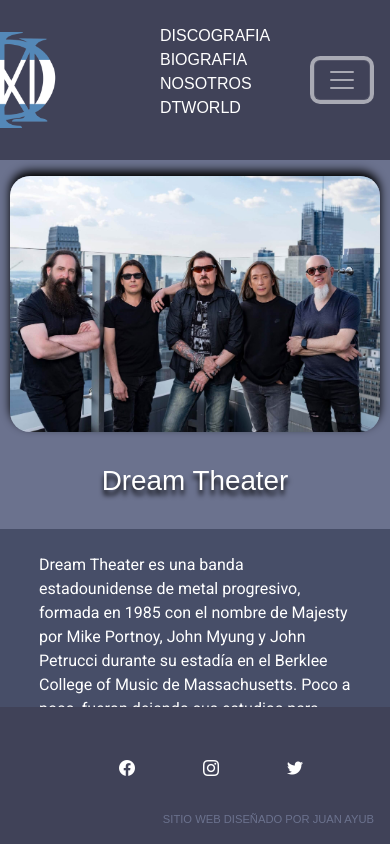
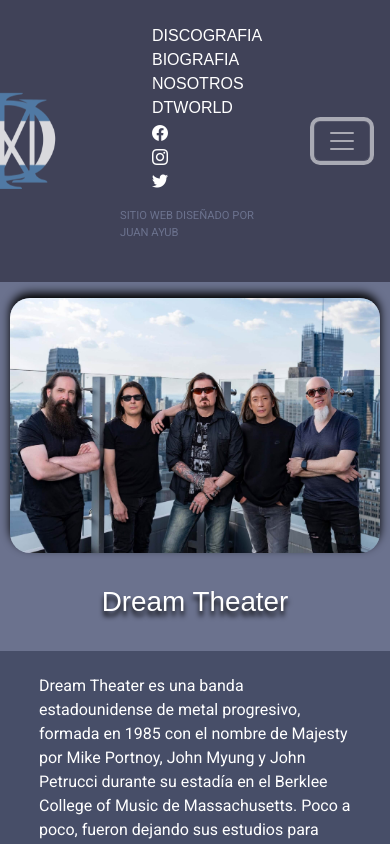
Before and after one commit to jumaay/dtarg.github.io, a plain HTML site: page pages/biografia.html in a window 390 px wide. Both pictures are taken after a click on the button "Toggle navigation". Shown: the top 844 px of the page. Drawn offline with nearby package versions, Linux system fonts and the light colour scheme; a web font is replaced by a local one.

Commit message:
footer css fix 2

```diff
--- a/css/styles.css
+++ b/css/styles.css
@@ -63,6 +63,16 @@
 nav .navLinksBurger{
     display: none;
     list-style: none;
+}
+
+nav .navLinksBurger img{
+    width: 1rem;
+}
+
+nav .collapse .p-4 p{
+    font-family: 'Roboto', sans-serif;
+    color: #6B728E;
+    font-size: 0.7rem;
 }
 
 nav .navLinksBurger li a{
@@ -138,6 +148,12 @@
     margin: auto 1rem 1rem auto;
     font-size: 0.7rem;
     color: #6B728E;
+}
+
+@media screen and (max-width: 600px) {
+    footer{
+        display: none;
+    }
 }
 
 /* BODY STYLES */
--- a/pages/biografia.html
+++ b/pages/biografia.html
@@ -38,7 +38,11 @@
                             <li><a href="../pages/biografia.html">BIOGRAFIA</a></li>
                             <li><a href="../pages/nosotros.html">NOSOTROS</a></li>
                             <li><a href="../pages/dtworld.html">DTWORLD</a></li>
+                            <li><a href="https://www.facebook.com/DreamTheaterArgentinaOficial" target="_blank"><img src="../img/facebook.png" alt="Facebook"></a></li>
+                            <li><a href="https://www.instagram.com/dtargentina/" target="_blank"><img src="../img/instagram.png" alt="Instagram"></a></li>
+                            <li><a href="https://twitter.com/DTARG" target="_blank"><img src="../img/twitter.png" alt="Twitter"></a></li>
                         </ul>
+                        <p>SITIO WEB DISEÑADO POR JUAN AYUB</p>
                     </div>
                 </div>
                 <nav class="navbar navbar-dark burgerStatus">
```
Also changed, not shown: index.html (+4 -0 lines), pages/discografia.html (+4 -0 lines), pages/dtworld.html (+4 -0 lines), pages/nosotros.html (+4 -0 lines).
